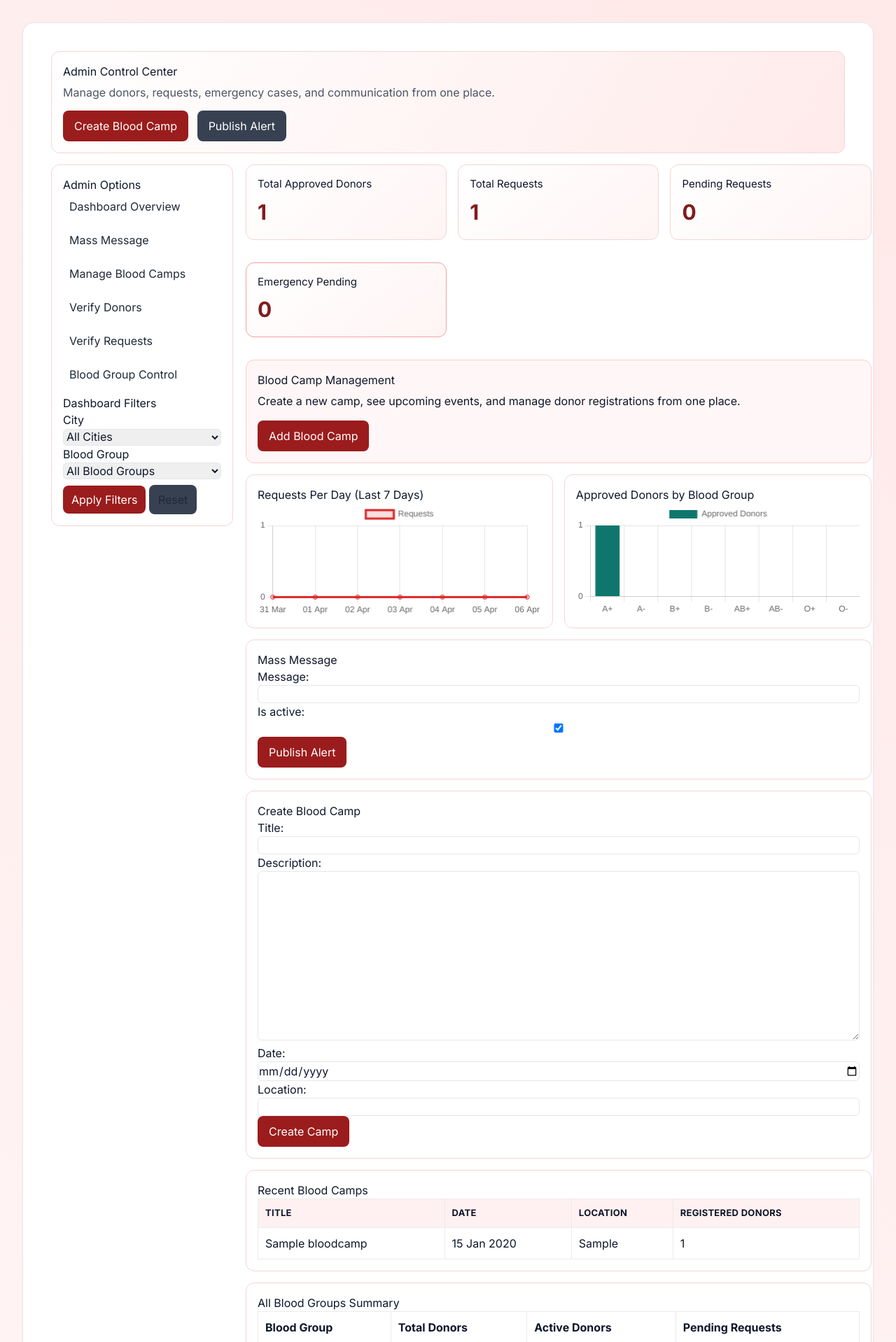
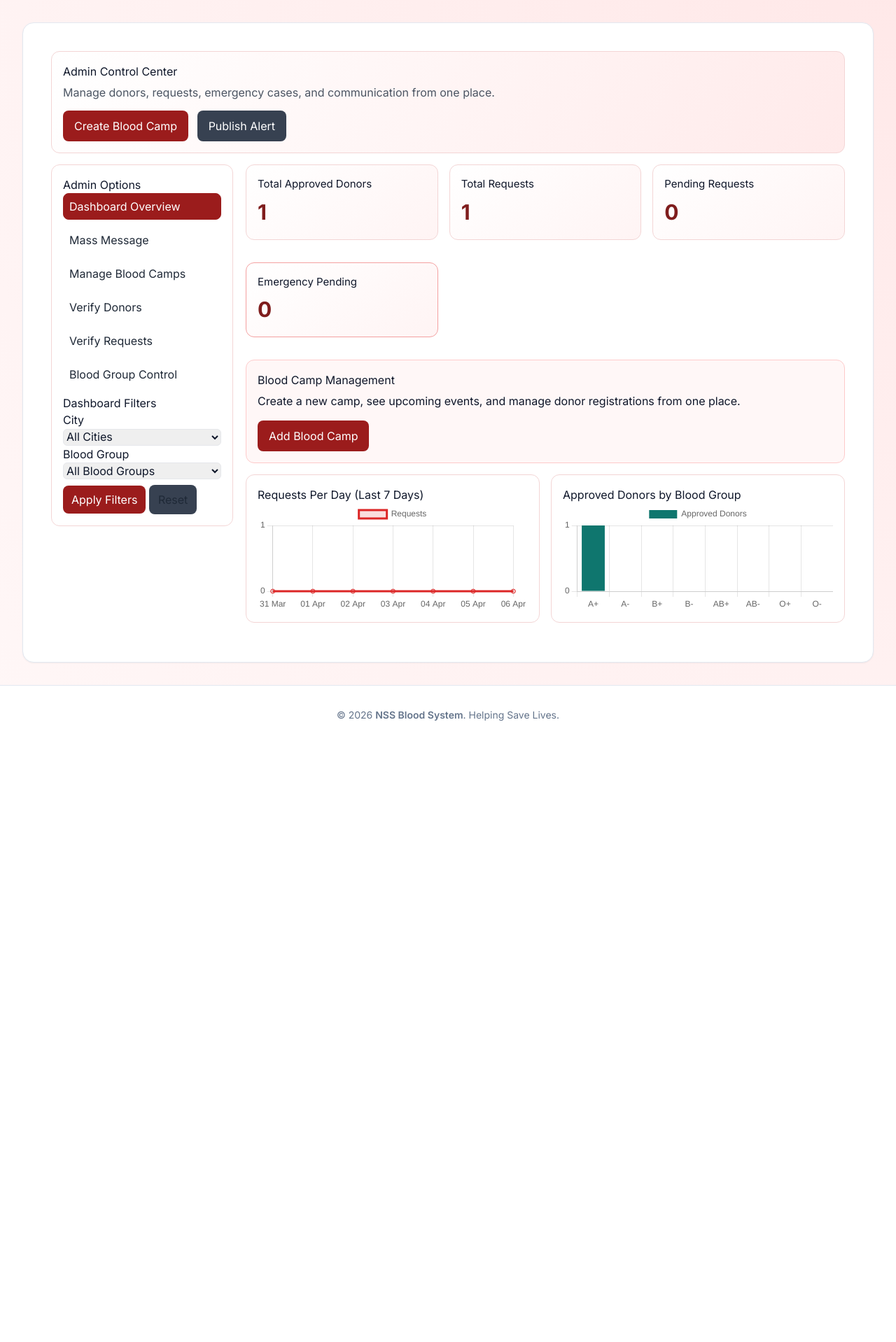
Before and after one commit to prabhakarsingh2007/nss_blood_system-, a Django app: page /admin-dashboard/ in a window 1280 px wide. Shown: the part 65-1983 px from the top of the page at 70% size. After the commit the page ends 1095 px from the top, so only its background shows below. Run offline with Django 5.2, Linux system fonts and the light colour scheme; a user stored in the database is signed in; tables that the repository leaves empty hold one stand-in row (values such as "Sample post"); some libraries are stand-ins or nearby versions.

Commit message:
Refactor admin dashboard for improved navigation and access control

```diff
--- a/blooddonation/views.py
+++ b/blooddonation/views.py
@@ -1,9 +1,8 @@
 from datetime import timedelta
-import json
 
 from django.contrib import messages
 from django.contrib.auth import login, logout
-from django.contrib.auth.decorators import login_required, user_passes_test
+from django.contrib.auth.decorators import login_required
 from django.contrib.auth.forms import AuthenticationForm
 from django.db.models import Count
 from django.db.models.functions import TruncDate
@@ -398,8 +397,11 @@ def donate_request(request, request_id):
     return redirect("donor_dashboard")
 
 
-@user_passes_test(lambda user: user.is_staff)
+@login_required
 def admin_dashboard(request):
+    if not request.user.is_staff:
+        return redirect("dashboard_router")
+
     broadcast_form = BroadcastMessageForm()
     camp_form = BloodCampForm()
     selected_blood_group = request.GET.get("blood_group", "")
@@ -578,9 +580,9 @@ def admin_dashboard(request):
         "selected_blood_group": selected_blood_group,
         "selected_city": selected_city,
         "blood_group_summary": blood_group_summary,
-        "requests_per_day_labels_json": json.dumps(requests_per_day_labels),
-        "requests_per_day_values_json": json.dumps(requests_per_day_values),
-        "donors_by_group_labels_json": json.dumps(donors_by_group_labels),
-        "donors_by_group_values_json": json.dumps(donors_by_group_values),
+        "requests_per_day_labels": requests_per_day_labels,
+        "requests_per_day_values": requests_per_day_values,
+        "donors_by_group_labels": donors_by_group_labels,
+        "donors_by_group_values": donors_by_group_values,
     }
     return render(request, "blooddonation/admin_dashboard.html", context)
--- a/static/css/custom.css
+++ b/static/css/custom.css
@@ -174,6 +174,16 @@ textarea {
     background: #fff2f2;
 }
 
+.admin-sidebar a.active {
+    background: var(--primary);
+    color: #fff;
+    border-color: var(--primary);
+}
+
+.admin-main section[id] {
+    scroll-margin-top: 96px;
+}
+
 .blood-pills {
     display: flex;
     flex-wrap: wrap;
--- a/templates/blooddonation/admin_dashboard.html
+++ b/templates/blooddonation/admin_dashboard.html
@@ -15,12 +15,12 @@
 <div class="admin-layout">
     <aside class="card admin-sidebar">
         <h3>Admin Options</h3>
-        <a href="#overview">Dashboard Overview</a>
-        <a href="#mass-message">Mass Message</a>
-        <a href="#manage-camps">Manage Blood Camps</a>
-        <a href="#verify-donors">Verify Donors</a>
-        <a href="#verify-requests">Verify Requests</a>
-        <a href="#blood-groups">Blood Group Control</a>
+        <a href="#overview" class="admin-nav-link">Dashboard Overview</a>
+        <a href="#mass-message" class="admin-nav-link">Mass Message</a>
+        <a href="#manage-camps" class="admin-nav-link">Manage Blood Camps</a>
+        <a href="#verify-donors" class="admin-nav-link">Verify Donors</a>
+        <a href="#verify-requests" class="admin-nav-link">Verify Requests</a>
+        <a href="#blood-groups" class="admin-nav-link">Blood Group Control</a>
 
         <h4>Dashboard Filters</h4>
         <form method="get" class="inline-form" style="display:block;">
@@ -48,14 +48,14 @@
     </aside>
 
     <div class="admin-main">
-        <section id="overview" class="grid">
+        <section id="overview" class="grid admin-panel" data-admin-panel="overview">
             <article class="card metric-card"><h3>Total Approved Donors</h3><p>{{ total_donors }}</p></article>
             <article class="card metric-card"><h3>Total Requests</h3><p>{{ total_requests }}</p></article>
             <article class="card metric-card"><h3>Pending Requests</h3><p>{{ pending_requests }}</p></article>
             <article class="card metric-card metric-alert"><h3>Emergency Pending</h3><p>{{ emergency_requests }}</p></article>
         </section>
 
-        <section class="card section-card" style="border: 1px solid #fecaca; background: #fff7f7;">
+        <section class="card section-card admin-panel" data-admin-panel="overview" style="border: 1px solid #fecaca; background: #fff7f7;">
             <div style="display:flex; justify-content:space-between; gap:16px; align-items:center; flex-wrap:wrap;">
                 <div>
                     <h3 style="margin-bottom: 6px;">Blood Camp Management</h3>
@@ -65,7 +65,7 @@
             </div>
         </section>
 
-        <section class="grid section-card">
+        <section class="grid section-card admin-panel" data-admin-panel="overview">
             <article class="card">
                 <h3>Requests Per Day (Last 7 Days)</h3>
                 <canvas id="requestsPerDayChart" height="120"></canvas>
@@ -76,7 +76,7 @@
             </article>
         </section>
 
-        <section id="mass-message" class="form-card">
+        <section id="mass-message" class="form-card admin-panel" data-admin-panel="mass-message" hidden>
             <h3>Mass Message</h3>
             <form method="post">
                 {% csrf_token %}
@@ -86,7 +86,7 @@
             </form>
         </section>
 
-        <section id="manage-camps" class="form-card">
+        <section id="manage-camps" class="form-card admin-panel" data-admin-panel="manage-camps" hidden>
             <h3>Create Blood Camp</h3>
             <form method="post">
                 {% csrf_token %}
@@ -96,7 +96,7 @@
             </form>
         </section>
 
-        <section class="card section-card">
+        <section class="card section-card admin-panel" data-admin-panel="manage-camps" hidden>
             <h3>Recent Blood Camps</h3>
             <table class="table table-admin">
                 <thead>
@@ -124,7 +124,7 @@
             </table>
         </section>
 
-        <section id="blood-groups" class="card section-card">
+        <section id="blood-groups" class="card section-card admin-panel" data-admin-panel="blood-groups" hidden>
             <h3>All Blood Groups Summary</h3>
             <table class="table">
                 <thead>
@@ -148,7 +148,7 @@
             </table>
         </section>
 
-<section id="verify-donors" class="card section-card">
+<section id="verify-donors" class="card section-card admin-panel" data-admin-panel="verify-donors" hidden>
 <h3>Verify Donors</h3>
 <table class="table table-admin">
     <thead>
@@ -192,7 +192,7 @@
 </table>
 </section>
 
-<section id="verify-requests" class="card section-card">
+<section id="verify-requests" class="card section-card admin-panel" data-admin-panel="verify-requests" hidden>
 <h3>Verify Requests</h3>
 
 <table class="table table-admin">
@@ -245,11 +245,58 @@
 </div>
 
 <script src="https://cdn.jsdelivr.net/npm/chart.js"></script>
+{{ requests_per_day_labels|json_script:"requests-per-day-labels" }}
+{{ requests_per_day_values|json_script:"requests-per-day-values" }}
+{{ donors_by_group_labels|json_script:"donors-by-group-labels" }}
+{{ donors_by_group_values|json_script:"donors-by-group-values" }}
 <script>
-    const requestsPerDayLabels = JSON.parse('{{ requests_per_day_labels_json|escapejs }}');
-    const requestsPerDayData = JSON.parse('{{ requests_per_day_values_json|escapejs }}');
-    const donorsByGroupLabels = JSON.parse('{{ donors_by_group_labels_json|escapejs }}');
-    const donorsByGroupData = JSON.parse('{{ donors_by_group_values_json|escapejs }}');
+    const adminNavLinks = document.querySelectorAll('.admin-nav-link');
+    const adminPanels = document.querySelectorAll('.admin-panel');
+
+    const getActivePanelName = () => {
+        const hashValue = (window.location.hash || '#overview').slice(1);
+        const knownPanels = ['overview', 'mass-message', 'manage-camps', 'verify-donors', 'verify-requests', 'blood-groups'];
+        return knownPanels.includes(hashValue) ? hashValue : 'overview';
+    };
+
+    const setActiveAdminLink = (panelName) => {
+        const activeHash = `#${panelName}`;
+        adminNavLinks.forEach((link) => {
+            const isActive = link.getAttribute('href') === activeHash;
+            link.classList.toggle('active', isActive);
+        });
+    };
+
+    const setActiveAdminPanel = (panelName) => {
+        adminPanels.forEach((panel) => {
+            panel.hidden = panel.dataset.adminPanel !== panelName;
+        });
+    };
+
+    adminNavLinks.forEach((link) => {
+        link.addEventListener('click', (event) => {
+            event.preventDefault();
+            const panelName = link.getAttribute('href').replace('#', '');
+            window.location.hash = panelName;
+            setActiveAdminLink(panelName);
+            setActiveAdminPanel(panelName);
+        });
+    });
+
+    window.addEventListener('hashchange', () => {
+        const panelName = getActivePanelName();
+        setActiveAdminLink(panelName);
+        setActiveAdminPanel(panelName);
+    });
+
+    const initialPanelName = getActivePanelName();
+    setActiveAdminLink(initialPanelName);
+    setActiveAdminPanel(initialPanelName);
+
+    const requestsPerDayLabels = JSON.parse(document.getElementById('requests-per-day-labels').textContent);
+    const requestsPerDayData = JSON.parse(document.getElementById('requests-per-day-values').textContent);
+    const donorsByGroupLabels = JSON.parse(document.getElementById('donors-by-group-labels').textContent);
+    const donorsByGroupData = JSON.parse(document.getElementById('donors-by-group-values').textContent);
 
     const requestsPerDayCtx = document.getElementById('requestsPerDayChart');
     if (requestsPerDayCtx) {
```
